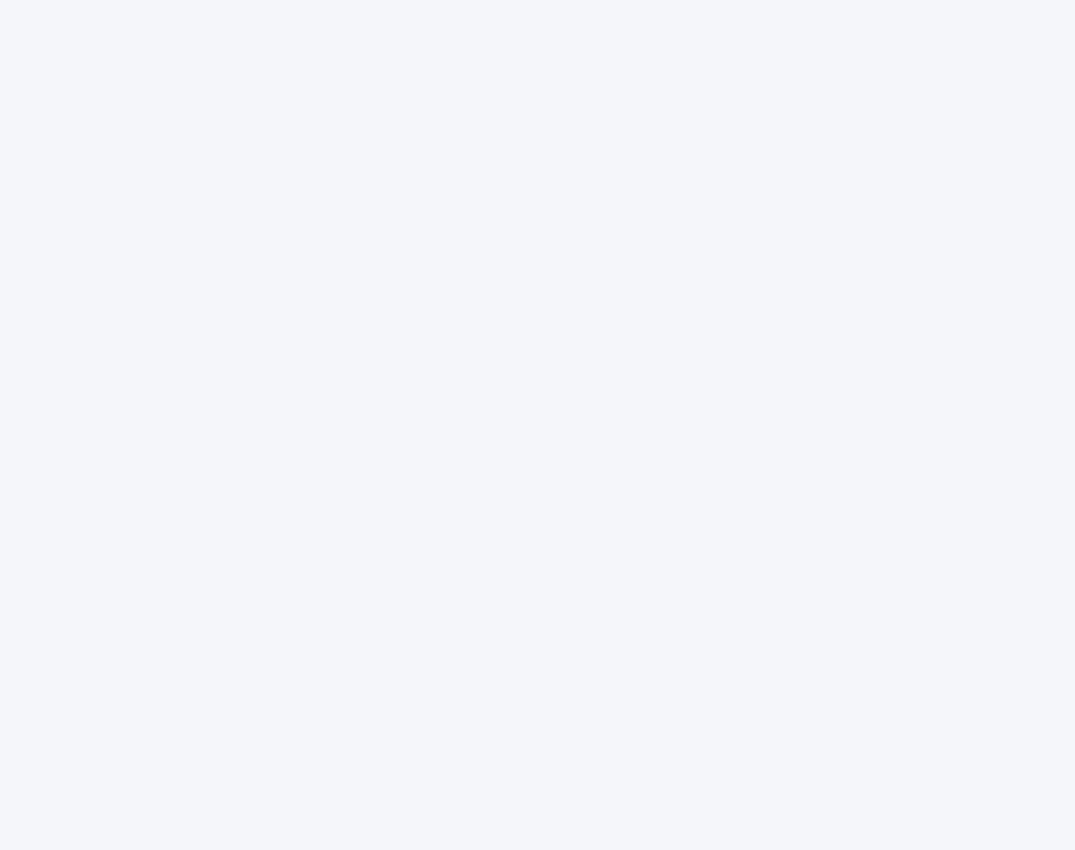
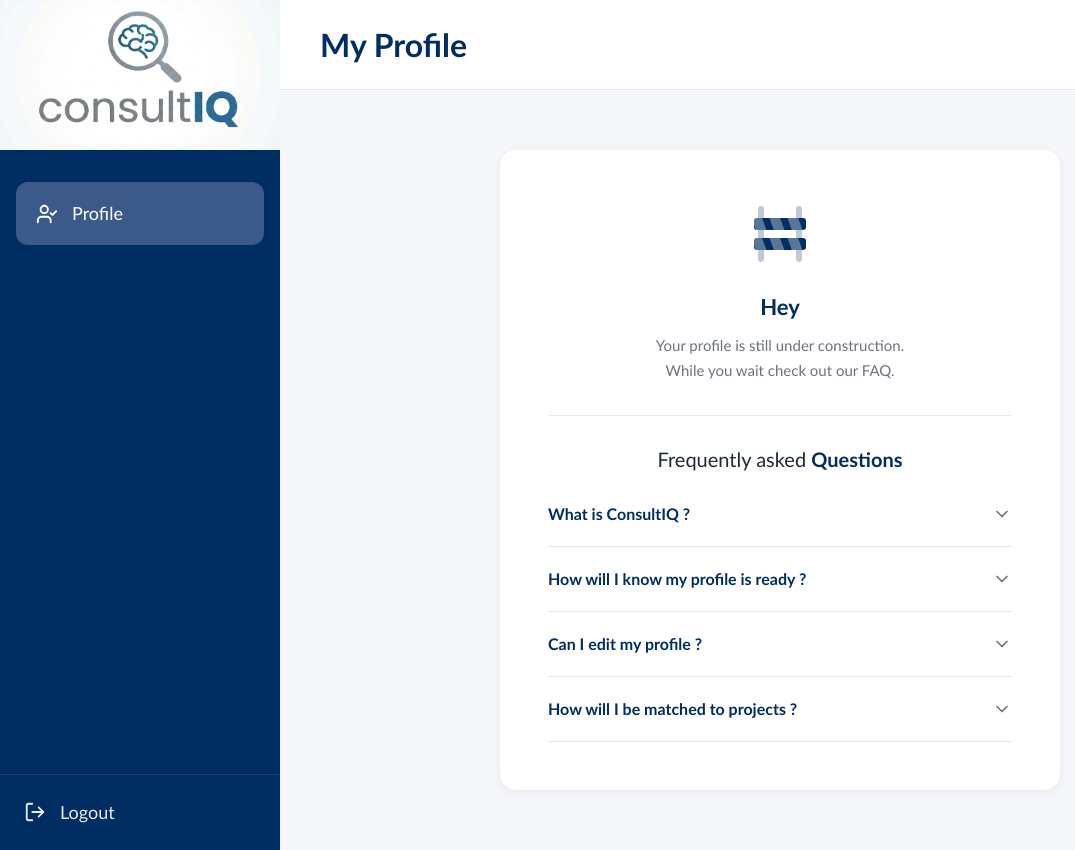
Before and after one commit to COS301-SE-2026/ConsultIQ, a React (Vite) app in the folder frontend/: page /consultant-FAQ in a window 1280 px wide. Before the commit this address had no page. Shown: the whole page, without its empty margins (0-1075 px from the left). Before the commit the page ends 800 px from the top, so only its background shows below. Built offline with nearby package versions, Linux system fonts and the light colour scheme.

Commit message:
under construction page

```diff
--- a/frontend/src/components/layout/sidebar/sidebar.config.ts
+++ b/frontend/src/components/layout/sidebar/sidebar.config.ts
@@ -33,7 +33,7 @@ export const projectManagerSidebarItems: SidebarItem[] = [
 
 export const consultantSidebarItems: SidebarItem[] = [
     {
-        label: "Projects",
+        label: "Profile",
         path: "/profile",
         icon: UserCheck
     },
--- /dev/null
+++ b/frontend/src/features/consultants/pages/under-construction-page.tsx
@@ -0,0 +1,243 @@
+import { useState } from "react";
+import { ChevronDown, ChevronUp } from "lucide-react";
+import Sidebar from "../../../components/layout/sidebar/sidebar";
+import { consultantSidebarItems } from "../../../components/layout/sidebar/sidebar.config";
+
+
+
+/*  FAQ data  */
+const faqs = [
+  {
+    id: 1,
+    question: "What is ConsultIQ ?",
+    answer:
+      "ConsultIQ is a platform that connects skilled consultants with projects and companies looking for their expertise. Once your profile is complete and verified, you'll be matched with relevant opportunities.",
+  },
+  {
+    id: 2,
+    question: "How will I know my profile is ready ?",
+    answer:
+      "You'll receive a notification by email once your profile has been reviewed and approved by your consultant manager. This page will also automatically update to show your full profile.",
+  },
+  {
+    id: 3,
+    question: "Can I edit my profile ?",
+    answer:
+      "Your profile is created and managed by your consultant manager during the onboarding process. If you need any changes, click the edit button, make changes and submit for review. Once your changes have been approved by a consultant manager your changes will be reflected on your profile.",
+  },
+  {
+    id: 4,
+    question: "How will I be matched to projects ?",
+    answer:
+      "Once your profile is active, our system matches you to projects based on your skills, experience, and confidence level for each skill. You'll be notified when a match is found.",
+  },
+];
+
+
+function BarrierIcon() {
+  return (
+    <svg
+      width="72"
+      height="72"
+      viewBox="0 0 72 72"
+      fill="none"
+      xmlns="http://www.w3.org/2000/svg"
+    >
+
+      <rect x="14" y="8" width="6" height="56" rx="3" fill="#002D62" opacity="0.25" />
+
+      <rect x="52" y="8" width="6" height="56" rx="3" fill="#002D62" opacity="0.25" />
+
+
+      <rect x="10" y="20" width="52" height="12" rx="3" fill="#002D62" />
+
+      <clipPath id="topBoard">
+        <rect x="10" y="20" width="52" height="12" rx="3" />
+      </clipPath>
+      <g clipPath="url(#topBoard)" opacity="0.35">
+        <rect x="6"  y="16" width="10" height="24" rx="0" fill="white" transform="rotate(-20 6 16)" />
+        <rect x="24" y="16" width="10" height="24" rx="0" fill="white" transform="rotate(-20 24 16)" />
+        <rect x="42" y="16" width="10" height="24" rx="0" fill="white" transform="rotate(-20 42 16)" />
+        <rect x="60" y="16" width="10" height="24" rx="0" fill="white" transform="rotate(-20 60 16)" />
+      </g>
+
+
+      <rect x="10" y="40" width="52" height="12" rx="3" fill="#002D62" />
+
+      <clipPath id="bottomBoard">
+        <rect x="10" y="40" width="52" height="12" rx="3" />
+      </clipPath>
+      <g clipPath="url(#bottomBoard)" opacity="0.35">
+        <rect x="6"  y="36" width="10" height="24" rx="0" fill="white" transform="rotate(-20 6 36)" />
+        <rect x="24" y="36" width="10" height="24" rx="0" fill="white" transform="rotate(-20 24 36)" />
+        <rect x="42" y="36" width="10" height="24" rx="0" fill="white" transform="rotate(-20 42 36)" />
+        <rect x="60" y="36" width="10" height="24" rx="0" fill="white" transform="rotate(-20 60 36)" />
+      </g>
+    </svg>
+  );
+}
+
+
+function FAQItem({
+  question,
+  answer,
+  isOpen,
+  onToggle,
+}: {
+  question: string;
+  answer: string;
+  isOpen: boolean;
+  onToggle: () => void;
+}) {
+  return (
+    <div style={{ borderBottom: "1px solid var(--color-border)" }}>
+      <button
+        onClick={onToggle}
+        className="w-full flex items-center justify-between text-left transition-opacity hover:opacity-75"
+        style={{
+          background: "none",
+          border: "none",
+          padding: "20px 0",
+          cursor: "pointer",
+          gap: "12px",
+        }}
+      >
+        <span
+          className="font-semibold"
+          style={{ color: "var(--color-primary)", fontSize: "16px" }}
+        >
+          {question}
+        </span>
+        {isOpen ? (
+          <ChevronUp size={20} style={{ color: "var(--color-text-secondary)", flexShrink: 0 }} />
+        ) : (
+          <ChevronDown size={20} style={{ color: "var(--color-text-secondary)", flexShrink: 0 }} />
+        )}
+      </button>
+
+      {isOpen && (
+        <p
+          style={{
+            paddingBottom: "20px",
+            color: "var(--color-text-secondary)",
+            fontSize: "15px",
+            lineHeight: "1.65",
+          }}
+        >
+          {answer}
+        </p>
+      )}
+    </div>
+  );
+}
+
+
+function UnderConstructionPage() {
+  const [openId, setOpenId] = useState<number | null>(null);
+
+  const toggle = (id: number) => setOpenId((prev) => (prev === id ? null : id));
+
+  return (
+    <div className="flex min-h-screen" style={{ backgroundColor: "var(--color-surface)" }}>
+      <Sidebar items={consultantSidebarItems} />
+
+      <div className="flex-1 flex flex-col min-w-0">
+
+        {/* Header */}
+        <header
+          className="bg-white flex items-center"
+          style={{
+            height: "90px",
+            padding: "0 40px",
+            borderBottom: "1px solid var(--color-border)",
+          }}
+        >
+          <h1
+            className="font-bold"
+            style={{ color: "var(--color-primary)", fontSize: "32px" }}
+          >
+            My Profile
+          </h1>
+        </header>
+
+        {/* Main card */}
+        <main
+          className="flex-1 flex items-center justify-center"
+          style={{ padding: "60px 48px" }}
+        >
+          <div
+            className="bg-white rounded-2xl w-full"
+            style={{
+              maxWidth: "560px",
+              padding: "48px",
+              boxShadow: "0 2px 8px rgba(0,0,0,0.06)",
+            }}
+          >
+
+            <div
+              className="flex flex-col items-center text-center"
+              style={{ marginBottom: "32px" }}
+            >
+              <BarrierIcon />
+
+              <p
+                className="font-bold"
+                style={{
+                  color: "var(--color-primary)",
+                  fontSize: "22px",
+                  marginTop: "20px",
+                  marginBottom: "10px",
+                }}
+              >
+                Hey
+              </p>
+
+              <p
+                style={{
+                  color: "var(--color-text-secondary)",
+                  fontSize: "15px",
+                  lineHeight: "1.65",
+                }}
+              >
+                Your profile is still under construction.
+                <br />
+                While you wait check out our FAQ.
+              </p>
+            </div>
+
+
+            <hr style={{ borderColor: "var(--color-border)", marginBottom: "28px" }} />
+
+            {/* FAQ heading */}
+            <p
+              className="text-center"
+              style={{
+                fontSize: "20px",
+                color: "var(--color-text-primary)",
+                marginBottom: "4px",
+              }}
+            >
+              Frequently asked{" "}
+              <strong style={{ color: "var(--color-primary)" }}>Questions</strong>
+            </p>
+
+            {/* FAQ list */}
+            <div style={{ marginTop: "8px" }}>
+              {faqs.map((faq) => (
+                <FAQItem
+                  key={faq.id}
+                  question={faq.question}
+                  answer={faq.answer}
+                  isOpen={openId === faq.id}
+                  onToggle={() => toggle(faq.id)}
+                />
+              ))}
+            </div>
+          </div>
+        </main>
+      </div>
+    </div>
+  );
+}
+
+export default UnderConstructionPage;
--- a/frontend/src/routes/app-routes.tsx
+++ b/frontend/src/routes/app-routes.tsx
@@ -7,6 +7,7 @@ import PopiaConsentPage from "../features/authentication/pages/popia-consent-pag
 import ConsultantsPage from "../features/consultants/pages/consultant-list-page";
 import ProjectSpecificationPage from "../features/projects/pages/project-specification-page";
 import ProjectListPage from "../features/projects/pages/project-list-page";
+import UnderConstructionPage from "../features/consultants/pages/under-construction-page";
 
 function AppRoutes() {
     return (
@@ -19,6 +20,7 @@ function AppRoutes() {
             <Route path="/consultants-manager" element={<ConsultantsPage />} />
             <Route path="/project-specification" element={<ProjectSpecificationPage />} />
             <Route path="/projects" element={<ProjectListPage />} />
+            <Route path="/consultant-FAQ" element={<UnderConstructionPage/>}/>
         </Routes>
         </BrowserRouter>
     );
```
